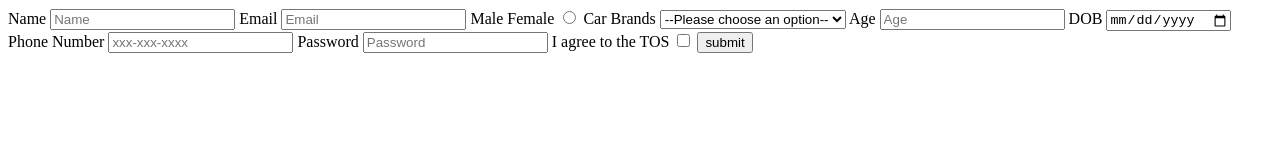
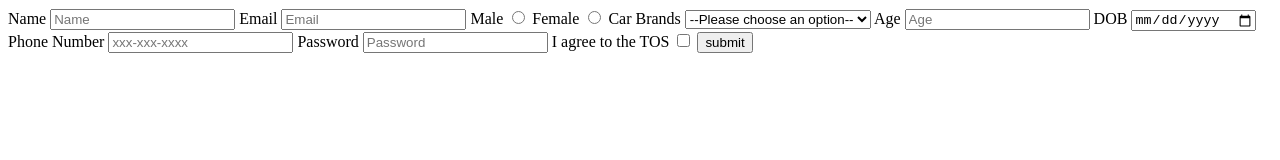
Before and after one commit to acciojob/signup-form-car-Mayank17-stack, a website: page main.html in a window 1280 px wide. Drawn offline with Linux system fonts and the light colour scheme.

Commit message:
created a submission

```diff
--- a/main.html
+++ b/main.html
@@ -18,7 +18,7 @@
 		<input type="Email" id="email" placeholder="Email" required>
 
 		<label for="gender_m">Male</label>
-
+		 <input type="radio" name="gender" id="gender_m" required>
 
 
 		<label for="gender_f">Female</label>
```
